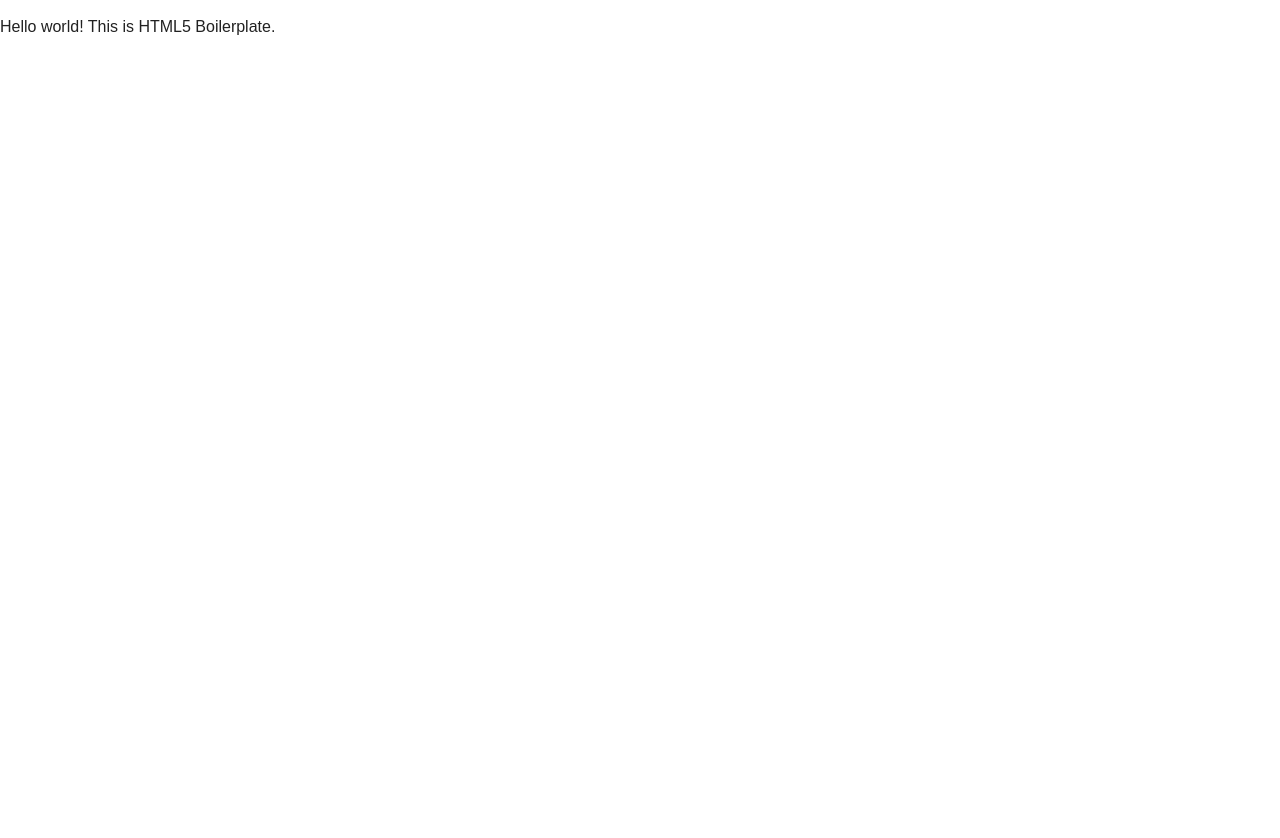
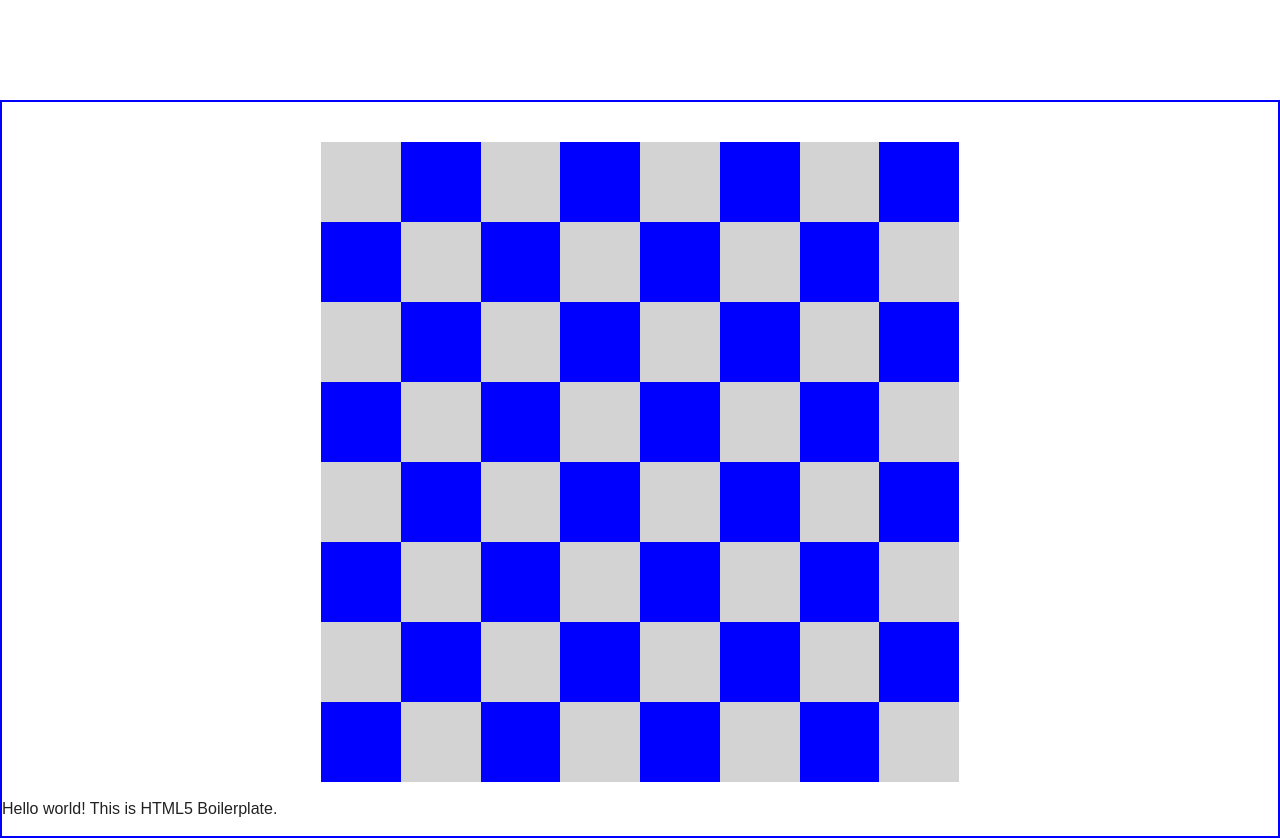
Before and after one commit to drumslayert/TIY-Chessboard, a plain HTML site: page html5-boilerplate_v5/index.html in a window 1280 px wide. Before the commit the page ends 800 px from the top, so only its background shows below. Drawn offline with nearby package versions, Linux system fonts and the light colour scheme.

Commit message:
chessboard

```diff
--- a/html5-boilerplate_v5/css/main.css
+++ b/html5-boilerplate_v5/css/main.css
@@ -6,9 +6,28 @@
  * Kroc Camen, and the H5BP dev community and team.
  */
 
-/* ==========================================================================
-   Base styles: opinionated defaults
-   ========================================================================== */
+/* ==========================================================================*/
+
+body {
+  margin-top: 100px;
+  border: 2px solid blue;
+}
+
+table {
+    width: 100%;
+    border: 1px;
+  margin: 0 auto;
+    }
+section {
+  width: 50%;
+  margin-left: 25%;
+  margin-right: 25%;
+  margin-top: 40px;
+}
+
+
+
+/*   ========================================================================== */
 
 html {
     color: #222;
--- a/html5-boilerplate_v5/index.html
+++ b/html5-boilerplate_v5/index.html
@@ -18,7 +18,90 @@
         <!--[if lt IE 8]>
             <p class="browserupgrade">You are using an <strong>outdated</strong> browser. Please <a href="http://browsehappy.com/">upgrade your browser</a> to improve your experience.</p>
         <![endif]-->
-
+        <section>
+          <table>
+          <tr>
+          <td width="80" height="80" bgcolor="lightgrey"> </td>
+          <td width="80" height="80" bgcolor="blue"> </td>
+          <td width="80" height="80" bgcolor="lightgrey"> </td>
+          <td width="80" height="80" bgcolor="blue"> </td>
+          <td width="80" height="80" bgcolor="lightgrey"> </td>
+          <td width="80" height="80" bgcolor="blue"> </td>
+          <td width="80" height="80" bgcolor="lightgrey"> </td>
+          <td width="80" height="80" bgcolor="blue"> </td>
+          </tr>
+          <tr>
+          <td width="80" height="80" bgcolor="blue"> </td>
+          <td width="80" height="80" bgcolor="lightgrey"> </td>
+          <td width="80" height="80" bgcolor="blue"> </td>
+          <td width="80" height="80" bgcolor="lightgrey"> </td>
+          <td width="80" height="80" bgcolor="blue"> </td>
+          <td width="80" height="80" bgcolor="lightgrey"> </td>
+          <td width="80" height="80" bgcolor="blue"> </td>
+          <td width="80" height="80" bgcolor="lightgrey"> </td>
+          </tr>
+          <tr>
+          <td width="80" height="80" bgcolor="lightgrey"> </td>
+          <td width="80" height="80" bgcolor="blue"> </td>
+          <td width="80" height="80" bgcolor="lightgrey"> </td>
+          <td width="80" height="80" bgcolor="blue"> </td>
+          <td width="80" height="80" bgcolor="lightgrey"> </td>
+          <td width="80" height="80" bgcolor="blue"> </td>
+          <td width="80" height="80" bgcolor="lightgrey"> </td>
+          <td width="80" height="80" bgcolor="blue"> </td>
+          </tr>
+          <tr>
+          <td width="80" height="80" bgcolor="blue"> </td>
+          <td width="80" height="80" bgcolor="lightgrey"> </td>
+          <td width="80" height="80" bgcolor="blue"> </td>
+          <td width="80" height="80" bgcolor="lightgrey"> </td>
+          <td width="80" height="80" bgcolor="blue"> </td>
+          <td width="80" height="80" bgcolor="lightgrey"> </td>
+          <td width="80" height="80" bgcolor="blue"> </td>
+          <td width="80" height="80" bgcolor="lightgrey"> </td>
+          </tr>
+          <tr>
+          <td width="80" height="80" bgcolor="lightgrey"> </td>
+          <td width="80" height="80" bgcolor="blue"> </td>
+          <td width="80" height="80" bgcolor="lightgrey"> </td>
+          <td width="80" height="80" bgcolor="blue"> </td>
+          <td width="80" height="80" bgcolor="lightgrey"> </td>
+          <td width="80" height="80" bgcolor="blue"> </td>
+          <td width="80" height="80" bgcolor="lightgrey"> </td>
+          <td width="80" height="80" bgcolor="blue"> </td>
+          </tr>
+          <tr>
+          <td width="80" height="80" bgcolor="blue"> </td>
+          <td width="80" height="80" bgcolor="lightgrey"> </td>
+          <td width="80" height="80" bgcolor="blue"> </td>
+          <td width="80" height="80" bgcolor="lightgrey"> </td>
+          <td width="80" height="80" bgcolor="blue"> </td>
+          <td width="80" height="80" bgcolor="lightgrey"> </td>
+          <td width="80" height="80" bgcolor="blue"> </td>
+          <td width="80" height="80" bgcolor="lightgrey"> </td>
+          </tr>
+          <tr>
+          <td width="80" height="80" bgcolor="lightgrey"> </td>
+          <td width="80" height="80" bgcolor="blue"> </td>
+          <td width="80" height="80" bgcolor="lightgrey"> </td>
+          <td width="80" height="80" bgcolor="blue"> </td>
+          <td width="80" height="80" bgcolor="lightgrey"> </td>
+          <td width="80" height="80" bgcolor="blue"> </td>
+          <td width="80" height="80" bgcolor="lightgrey"> </td>
+          <td width="80" height="80" bgcolor="blue"> </td>
+          </tr>
+          <tr>
+          <td width="80" height="80" bgcolor="blue"> </td>
+          <td width="80" height="80" bgcolor="lightgrey"> </td>
+          <td width="80" height="80" bgcolor="blue"> </td>
+          <td width="80" height="80" bgcolor="lightgrey"> </td>
+          <td width="80" height="80" bgcolor="blue"> </td>
+          <td width="80" height="80" bgcolor="lightgrey"> </td>
+          <td width="80" height="80" bgcolor="blue"> </td>
+          <td width="80" height="80" bgcolor="lightgrey"> </td>
+          </tr>
+          </table>
+        </section>
         <!-- Add your site or application content here -->
         <p>Hello world! This is HTML5 Boilerplate.</p>
 
```
